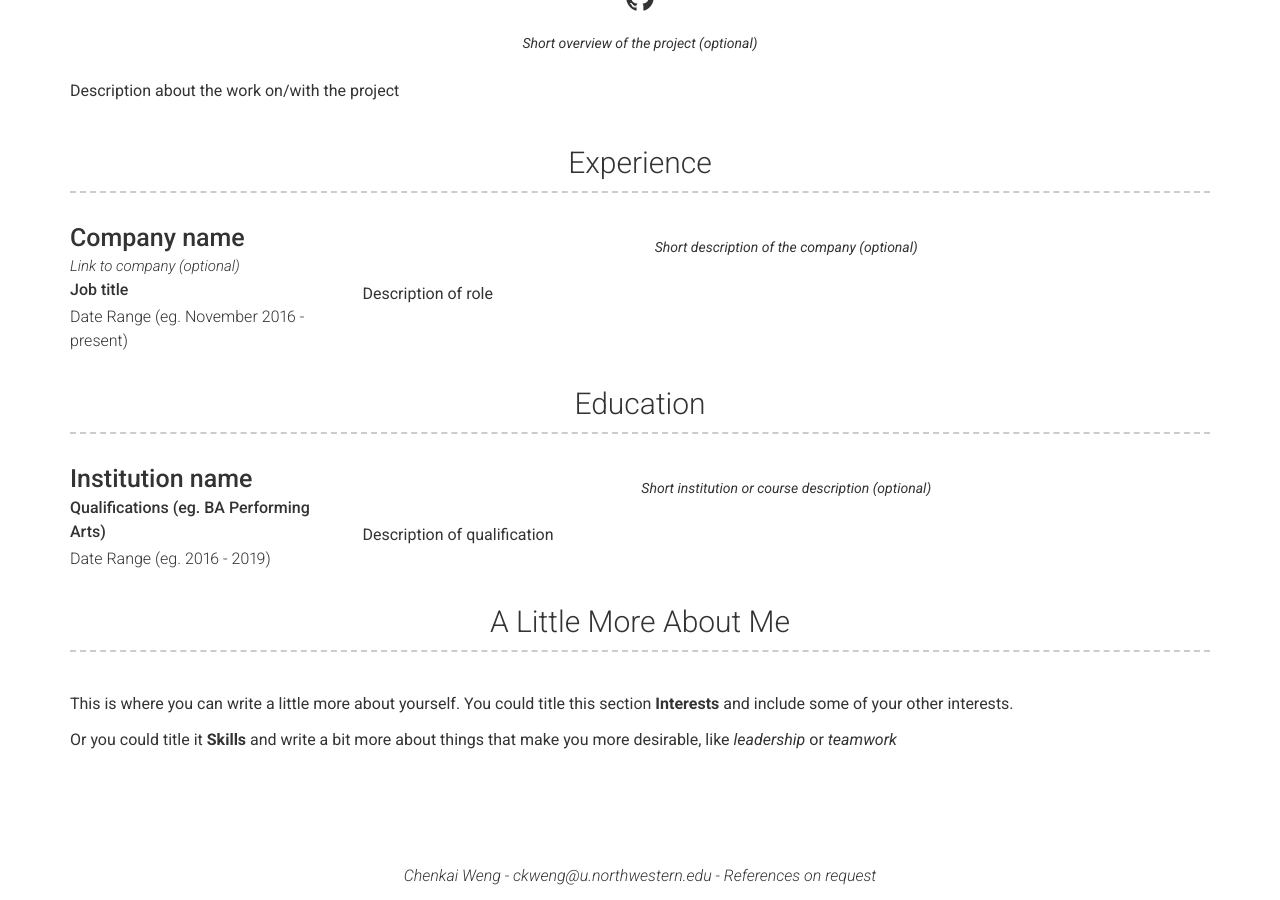
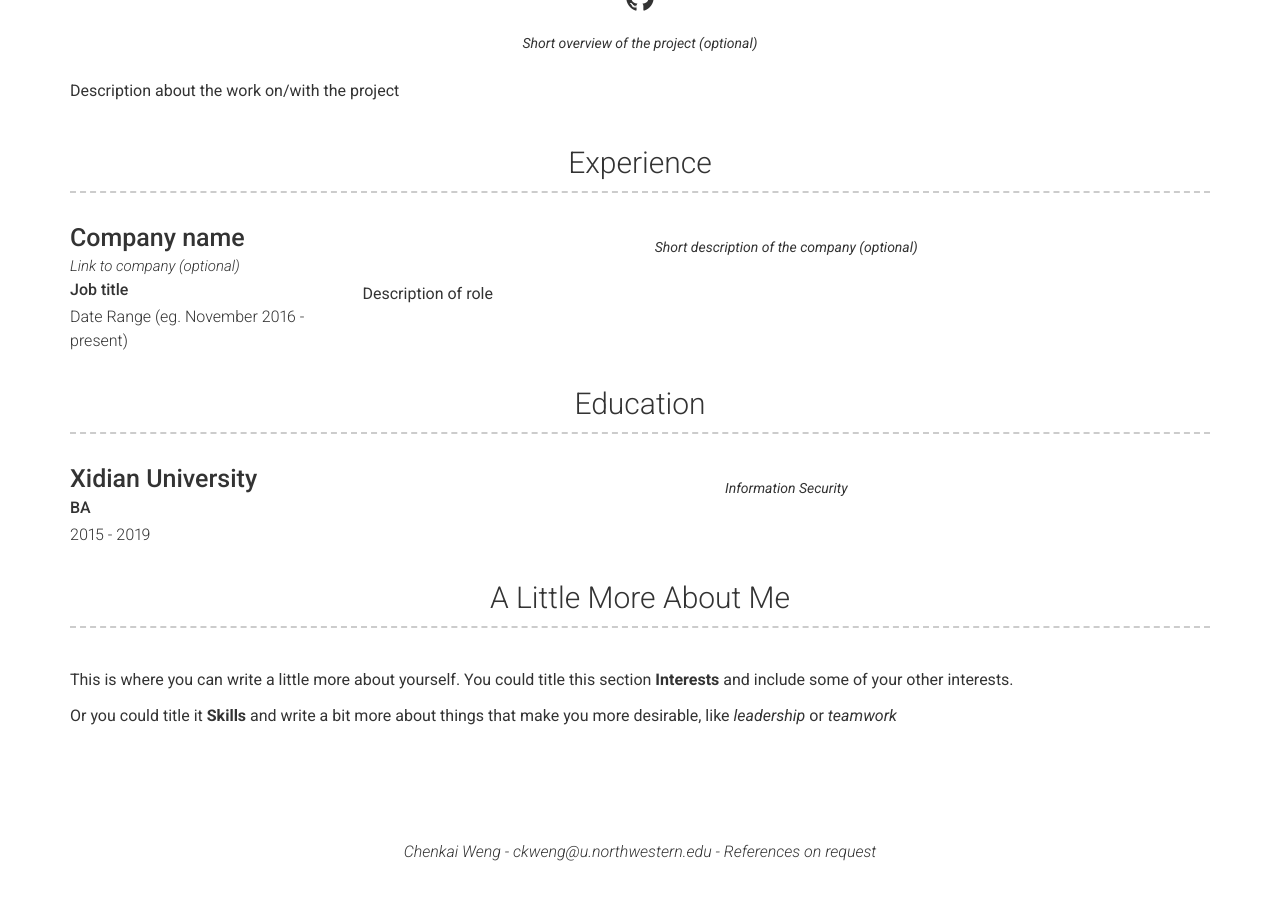
Before and after one commit to carlweng/carlweng.github.io, a Jekyll site: the page built from index.md, in a window 1280 px wide and 900 px high, scrolled down 690 px. Built offline with Jekyll 4.4.1, drawn with Linux system fonts in a browser that asks for light colours; after the commit the page ends 1566 px from its top, so only the background shows below that.

Commit message:
education

```diff
--- a/_config.yml
+++ b/_config.yml
@@ -26,7 +26,7 @@ linkedin_username: chenkai-weng-925a23178
 # about_title: About Me (Use this to override about section title)
 about_profile_image: images/me.jpg
 about_content: | # this will include new lines to allow paragraphs
-  Hi, my name is Chenkai Weng. I'm a first year PhD student at [Computer Science Department](https://www.mccormick.northwestern.edu/computer-science/) of[Northwestern University](https://www.northwestern.edu/). My interest lies in Cryptography and currently I focus on Secure Multi-Party Computation.
+  Hi, my name is Chenkai Weng. I'm a first year PhD student at [Computer Science Department](https://www.mccormick.northwestern.edu/computer-science/) of [Northwestern University](https://www.northwestern.edu/). My interest lies in Cryptography and currently I focus on Secure Multi-Party Computation.
 #  Write an awesome description about yourself here, this supports markdown, so you can add [links](http://foobar.com) and highlight things <mark>like this</mark>.
 
 #  You can even add paragraphs by using empty lines like this and add anything else markdown supports such as
--- a/_data/education.yml
+++ b/_data/education.yml
@@ -1,9 +1,9 @@
 # Education Template
 - layout: left
-  name: Institution name
-  dates: Date Range (eg. 2016 - 2019)
-  qualification: Qualifications (eg. BA Performing Arts)
+  name: Xidian University
+  dates: 2015 - 2019
+  qualification: BA
   quote: >
-    Short institution or course description (optional)
+    Information Security
   description: | # this will include new lines to allow paragraphs
-    Description of qualification
+#    Description of qualification
```
